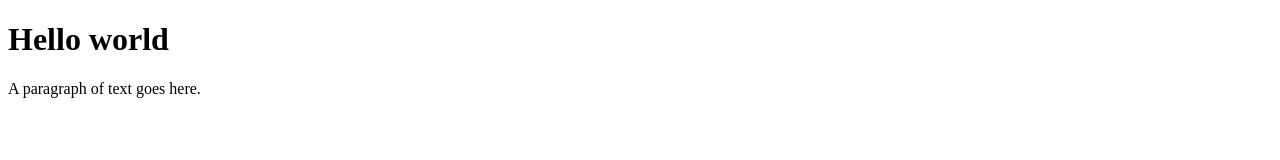
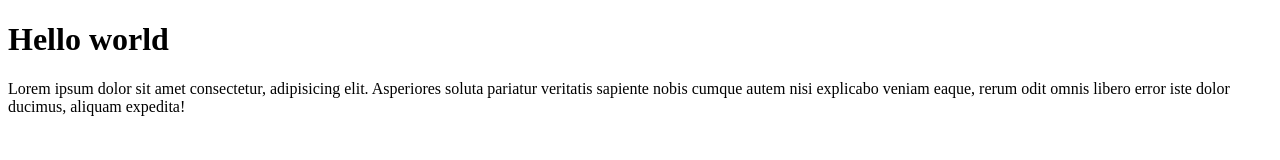
Before and after one commit to mvalkama/web-course, a plain HTML site: page index.html in a window 1280 px wide. Drawn offline with Linux system fonts and the light colour scheme.

Commit message:
Added content

```diff
--- a/index.html
+++ b/index.html
@@ -6,6 +6,6 @@
     </head>
     <body>
         <h1>Hello world</h1>
-        <p>A paragraph of text goes here.</p>
+        <p>Lorem ipsum dolor sit amet consectetur, adipisicing elit. Asperiores soluta pariatur veritatis sapiente nobis cumque autem nisi explicabo veniam eaque, rerum odit omnis libero error iste dolor ducimus, aliquam expedita!</p>
     </body>
 </html>
```
